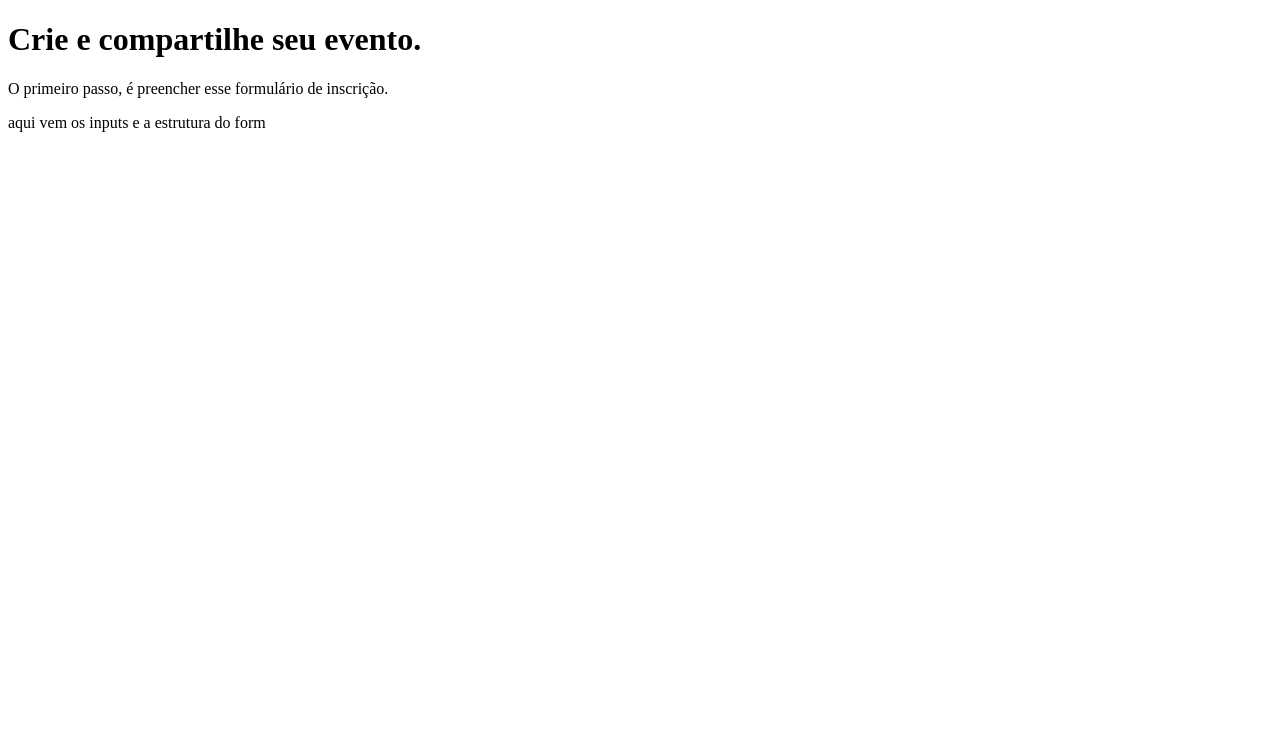
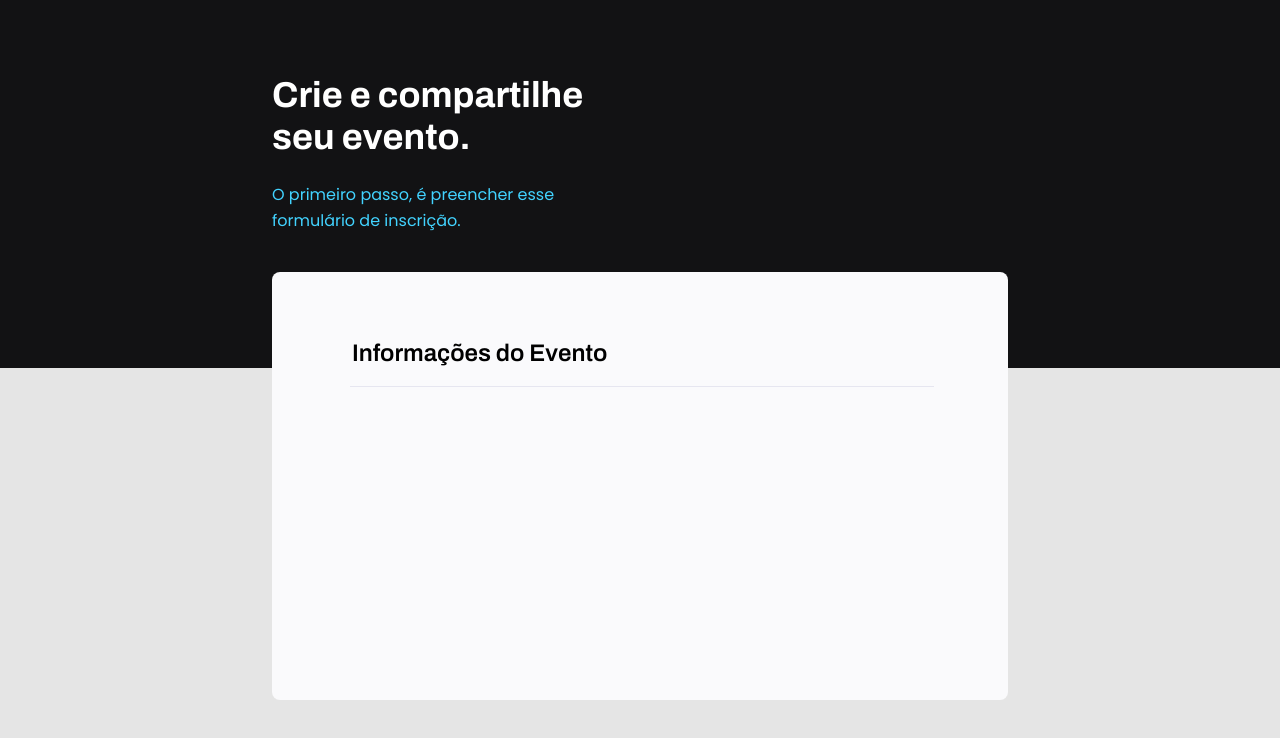
Before and after one commit to JoaoVDM/Rocketseat, a plain HTML site: page Explorer/Projeto-03/index.html in a window 1280 px wide. Drawn offline with Linux system fonts and the light colour scheme.

Commit message:
Add files via upload

```diff
--- a/Explorer/Projeto-03/index.html
+++ b/Explorer/Projeto-03/index.html
@@ -1,21 +1,37 @@
 <!DOCTYPE html>
 <html lang="pt-br">
+
 <head>
+  <link rel="preconnect" href="https://fonts.googleapis.com">
+  <link rel="preconnect" href="https://fonts.gstatic.com" crossorigin>
+
   <meta charset="UTF-8">
   <meta name="viewport" content="width=device-width, initial-scale=1.0">
   <title>Crie seu evento</title>
 
   <link rel="stylesheet" href="style.css">
+
+  <link href="https://fonts.googleapis.com/css2?family=Archivo:wght@600;700&family=Poppins&display=swap"
+    rel="stylesheet">
 </head>
+
 <body>
+  <div class="page">
     <header>
       <h1>Crie e compartilhe seu evento.</h1>
       <p>O primeiro passo, é preencher esse
         formulário de inscrição.</p>
     </header>
-  <form >
+    <form>
 
-    aqui vem os inputs e a estrutura do form
+      <fieldset>
+        <legend>Informações do Evento</legend>
+
+
+      </fieldset>
+
     </form>
+  </div>
 </body>
+
 </html>
--- a/Explorer/Projeto-03/style.css
+++ b/Explorer/Projeto-03/style.css
@@ -0,0 +1,68 @@
+body {
+    font-family: 'Poppins', sans-serif;
+
+    background: #E5E5E5;
+}
+
+body::before {
+    content: '';
+    width: 100%;
+    height: 368px;
+
+    position: absolute;
+    top: 0;
+    left: 0;
+    z-index: -1;
+    background: #121214;
+}
+
+.page {
+    width: 736px;
+    margin: auto;
+}
+
+header {
+    width: 319px;
+
+    margin-top: 74px;
+}
+
+header h1 {
+    font-family: 'Archivo', sans-serif;
+    font-weight: bold;
+    font-size: 36px;
+    line-height: 42px;
+    color: white;
+}
+
+header p {
+    font-size: 16px;
+    line-height: 26px;
+
+    color: #42D3FF;
+}
+
+form {
+    margin-top: 38px;
+    background: #FAFAFC;
+    border-radius: 8px;
+    min-height: 300px;
+
+    padding: 64px;
+}
+
+fieldset {
+    border: none;
+}
+
+fieldset legend {
+    font-family: 'Archivo', sans-serif;
+    font-weight: 600;
+    font-size: 24px;
+    line-height: 34px;
+
+    width: 100%;
+
+    border-bottom: 1px solid #E6E6F0;
+    padding-bottom: 16px;
+}
```
Lines whose indentation alone changed are shown as unchanged.
